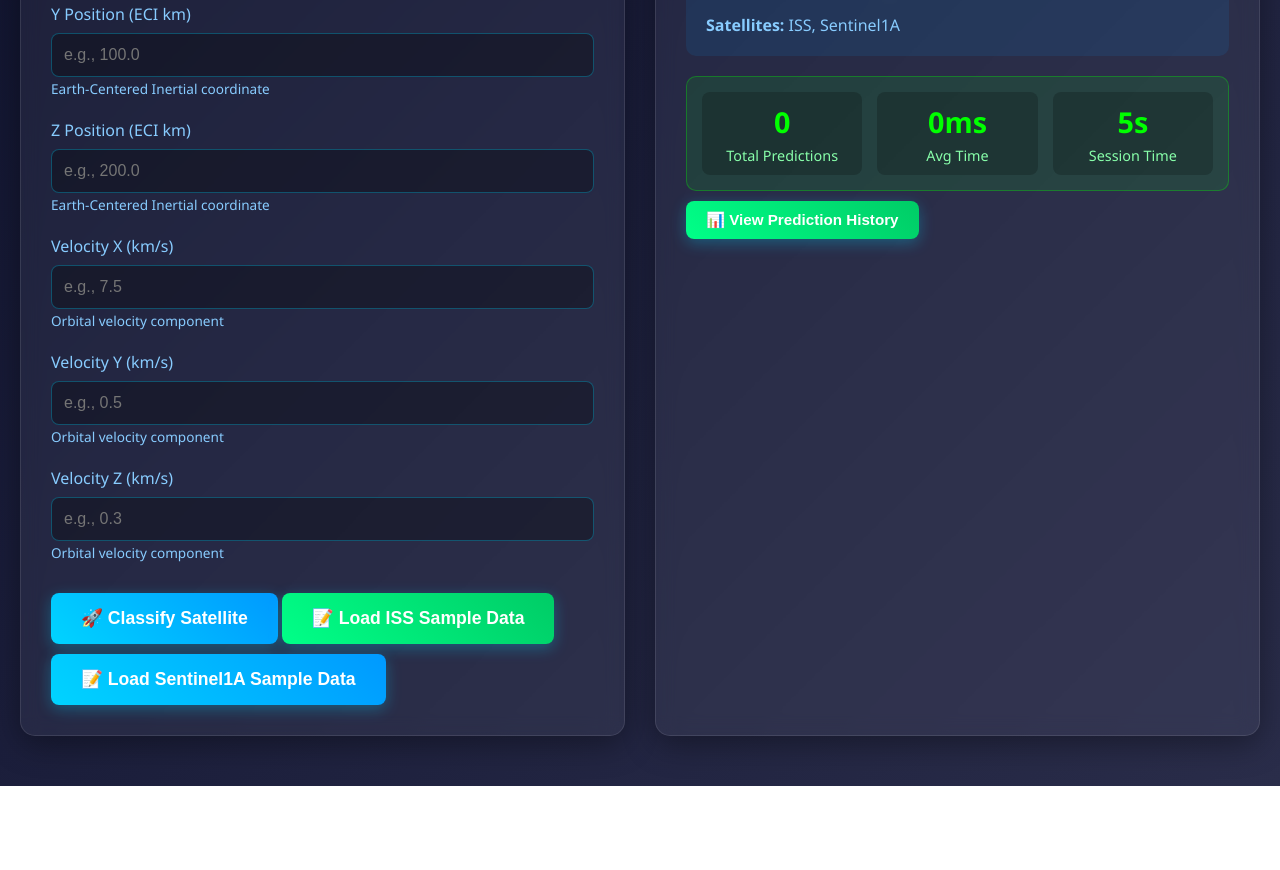
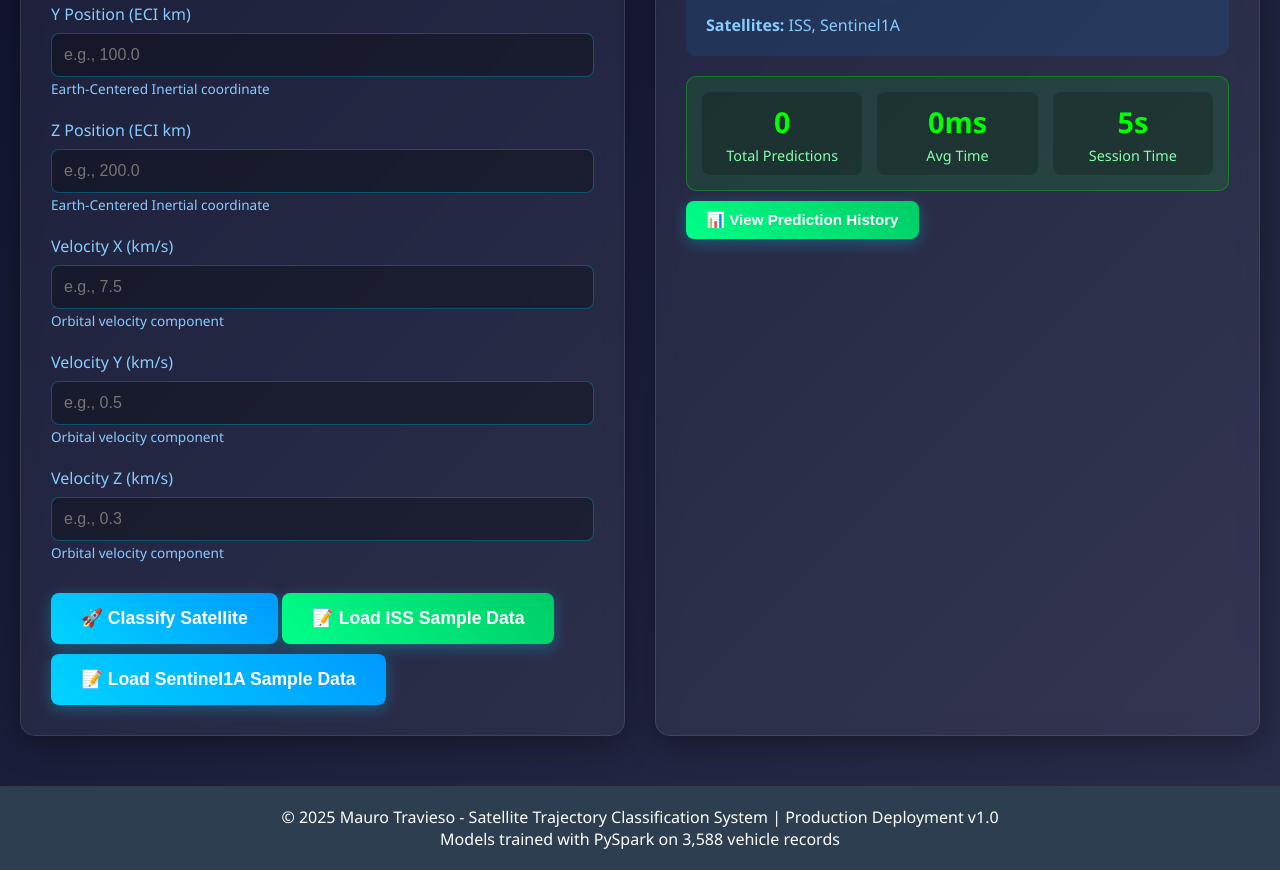
Before and after one commit to MauroTravieso/satellite-ml-production, a plain HTML site: page index.html in a window 1280 px wide. Shown: the part 755-1625 px from the top of the page. Before the commit the page ends 1541 px from the top, so only its background shows below. Drawn offline with Linux system fonts and the light colour scheme.

Commit message:
GeoSpatial App Front End

```diff
--- a/index.html
+++ b/index.html
@@ -459,6 +459,13 @@
         .modal-close:hover {
             color: #00ff88;
         }
+
+        .footer {
+            background: #2c3e50;
+            color: white;
+            padding: 20px;
+            text-align: center;
+        }
     </style>
 </head>
 <body>
@@ -654,6 +661,11 @@
                 🗑️ Clear History
             </button>
         </div>
+    </div>
+
+    <div class="footer">
+        <p>© 2025 Mauro Travieso - Satellite Trajectory Classification System | Production Deployment v1.0</p>
+        <p>Models trained with PySpark on 3,588 vehicle records</p>
     </div>
 
     <script>
```
